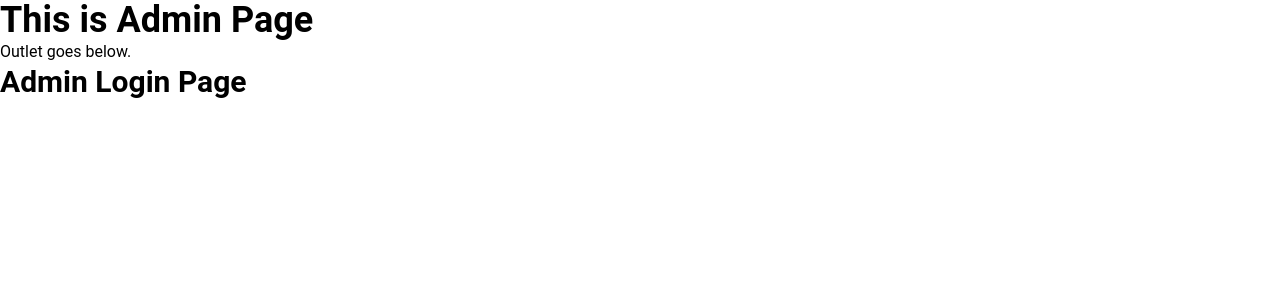
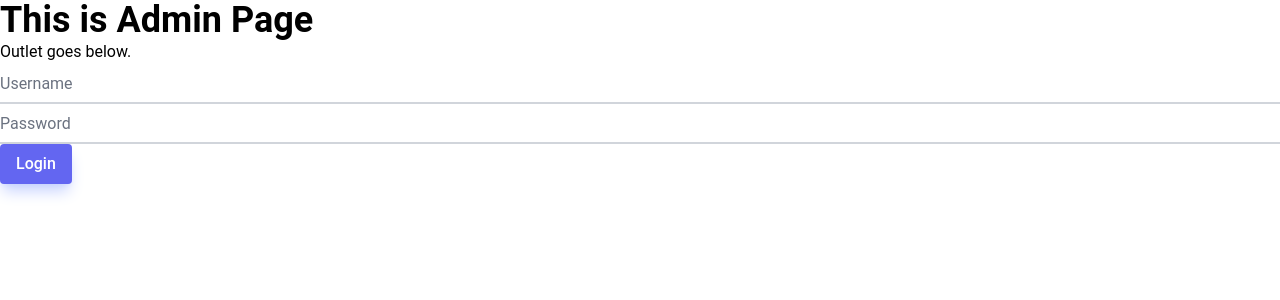
Before and after one commit to jetmiky/expo-certificate, a React (Vite) app: page /admin/login in a window 1280 px wide. Shown: the top 300 px of the page. Built offline with nearby package versions, Linux system fonts and the light colour scheme; the HTML template or start-up script is replaced by a standard one.

Commit message:
Add basic login handler

```diff
--- /dev/null
+++ b/src/api/admin.tsx
@@ -0,0 +1,17 @@
+import { AxiosError } from "axios";
+import api, { setAuthorization } from "../config/api";
+
+export const login = async (username: string, password: string) => {
+  try {
+    const response = await api.post("/admins/login", { username, password });
+    const token = response.data.token;
+
+    setAuthorization(token);
+  } catch (error: AxiosError | any) {
+    if (error.response && error.response.status === 401) {
+      throw new Error("Login failed.");
+    }
+
+    throw new Error("Unexpected error occured.");
+  }
+};
--- a/src/config/api.ts
+++ b/src/config/api.ts
@@ -6,4 +6,9 @@ const baseURL =
     : "http://localhost:5001/expo-certificate/us-central1/api";
 
 const api = axios.create({ baseURL });
+
+export const setAuthorization = (token: string) => {
+  api.defaults.headers.common["Authorization"] = `Bearer ${token}`;
+};
+
 export default api;
--- a/src/routes/Admin/Login.tsx
+++ b/src/routes/Admin/Login.tsx
@@ -1,3 +1,66 @@
+import { ChangeEvent, FormEvent, useState } from "react";
+
+// APIs
+import { login } from "../../api/admin";
+
+// Components
+import Input from "../../components/Input";
+import Button from "../../components/Button";
+
 export default function AdminLogin(): JSX.Element {
-  return <h2>Admin Login Page</h2>;
+  const [username, setUsername] = useState("");
+  const [password, setPassword] = useState("");
+  const [isLoading, setIsLoading] = useState(false);
+
+  const handleInputChange = (e: ChangeEvent<HTMLInputElement>) => {
+    const { name, value } = e.target;
+
+    if (name === "username") {
+      setUsername(value);
+    } else if (name === "password") {
+      setPassword(value);
+    }
+  };
+
+  const handleLogin = async (e: FormEvent<HTMLFormElement>) => {
+    e.preventDefault();
+
+    setIsLoading(true);
+
+    try {
+      await login(username, password);
+      console.log("Admin login success!");
+
+      // TODO: Redirect to home
+    } catch (error: Error | any) {
+      alert(error.message);
+    } finally {
+      setIsLoading(false);
+    }
+  };
+
+  return (
+    <form autoComplete="off" onSubmit={handleLogin}>
+      <Input
+        id="username"
+        label="Username"
+        name="username"
+        onChange={handleInputChange}
+        value={username}
+        required
+      />
+
+      <Input
+        id="password"
+        label="Password"
+        name="password"
+        onChange={handleInputChange}
+        value={password}
+        type="password"
+        required
+      />
+
+      <Button isLoading={isLoading}>Login</Button>
+    </form>
+  );
 }
```
